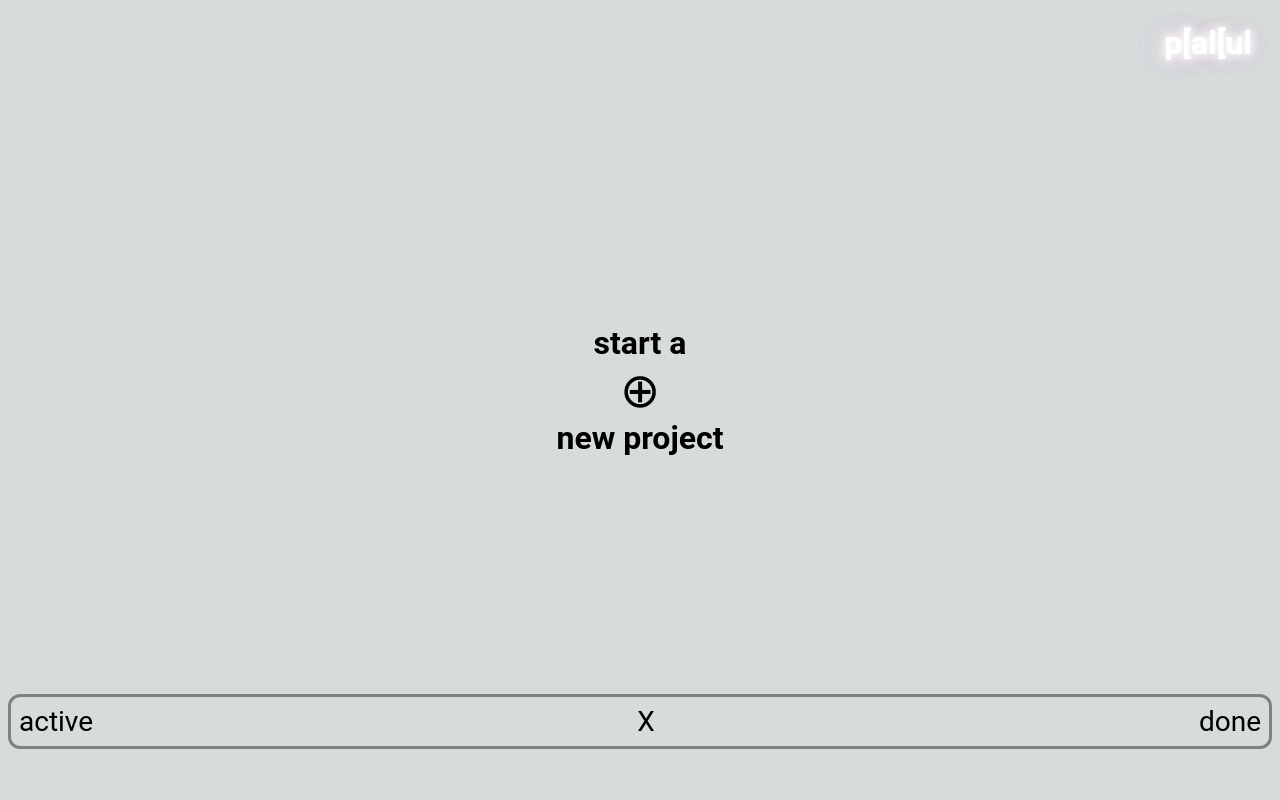
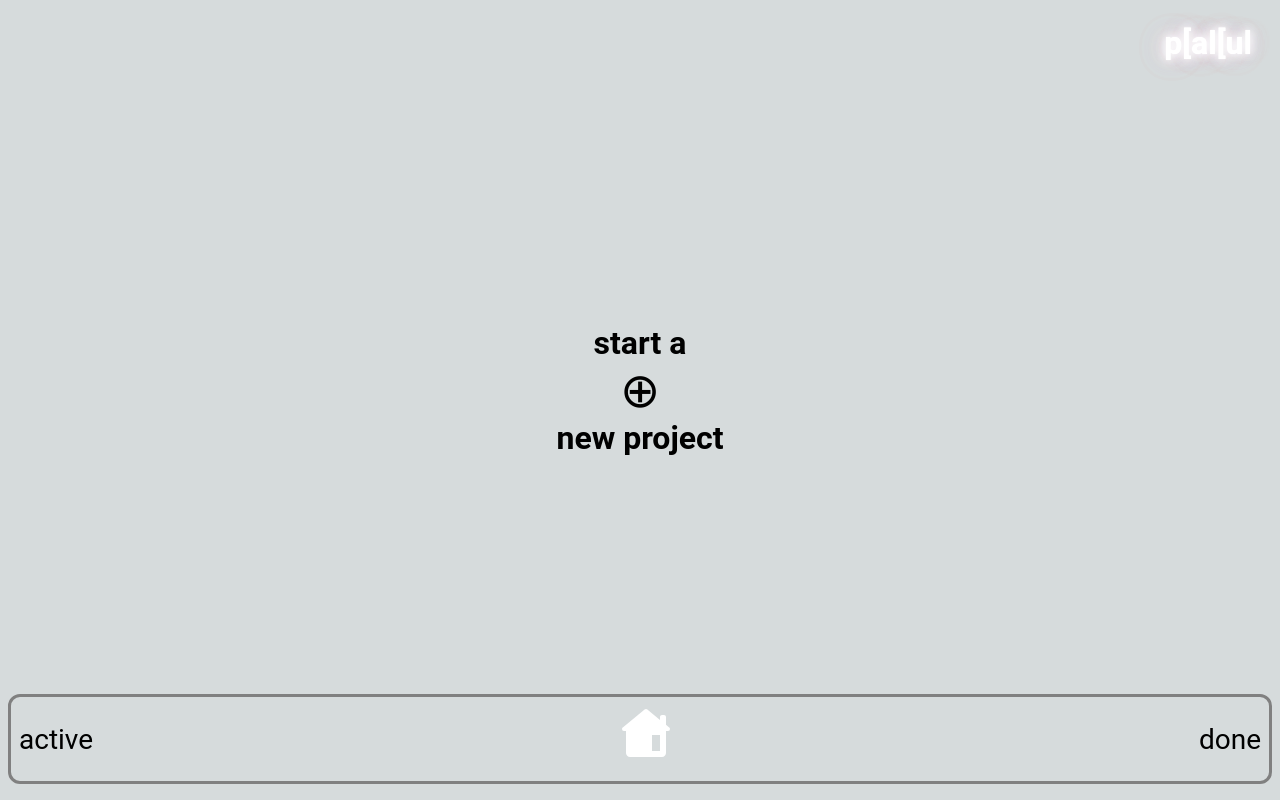
Before and after one commit to reyk-zepper/atlantis-capstone, a Next.js app: page / in a window 1280 px wide. Built offline with nearby package versions, Linux system fonts and the light colour scheme.

Commit message:
home icon svg

```diff
--- a/components/Navigation/index.js
+++ b/components/Navigation/index.js
@@ -23,7 +23,18 @@ export default function Navigation() {
   return (
     <StyledNavigation>
       <StyledLink href={"/active"}>active</StyledLink>
-      <StyledLink href={"/"}>X</StyledLink>
+      <StyledHomeLink href={"/"}>
+        <svg
+          fill="#FFFFFF"
+          xmlns="http://www.w3.org/2000/svg"
+          viewBox="0 0 30 30"
+          width="60px"
+          height="60px"
+        >
+          {" "}
+          <path d="M 15 2 A 1 1 0 0 0 14.300781 2.2851562 L 3.3925781 11.207031 A 1 1 0 0 0 3.3554688 11.236328 L 3.3183594 11.267578 L 3.3183594 11.269531 A 1 1 0 0 0 3 12 A 1 1 0 0 0 4 13 L 5 13 L 5 24 C 5 25.105 5.895 26 7 26 L 23 26 C 24.105 26 25 25.105 25 24 L 25 13 L 26 13 A 1 1 0 0 0 27 12 A 1 1 0 0 0 26.681641 11.267578 L 26.666016 11.255859 A 1 1 0 0 0 26.597656 11.199219 L 25 9.8925781 L 25 6 C 25 5.448 24.552 5 24 5 L 23 5 C 22.448 5 22 5.448 22 6 L 22 7.4394531 L 15.677734 2.2675781 A 1 1 0 0 0 15 2 z M 18 15 L 22 15 L 22 23 L 18 23 L 18 15 z" />
+        </svg>
+      </StyledHomeLink>
       <StyledLink href={"/done"}>done</StyledLink>
     </StyledNavigation>
   );
@@ -53,3 +64,6 @@ const StyledLink = styled(Link)`
     color: hotpink;
   }
 `;
+const StyledHomeLink = styled(StyledLink)`
+  font-size: 2rem;
+`;
```
Also changed, not shown: public/home_FILL0_wght400_GRAD0_opsz48.svg (added), public/icons8-zuhause-60.svg (added).
